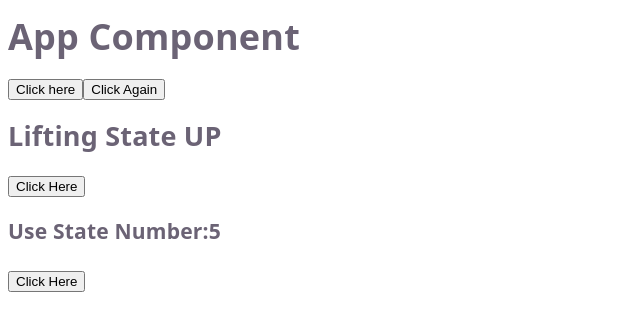
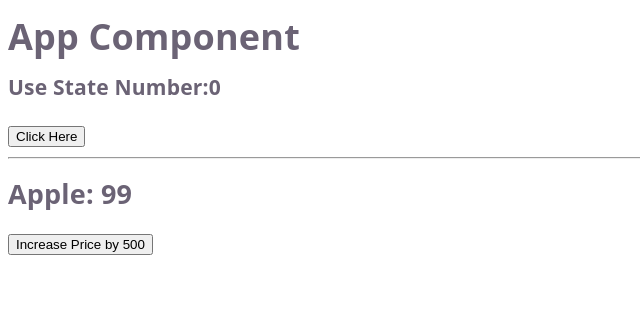
Before and after one commit to rudraksh-codes/ReactDRFProj, a React (Vite) app in the folder my-react-project/: page / in a window 1280 px wide. Shown: the top 330 px of the page, without its empty margins (0-640 px from the left). Built offline with nearby package versions, Linux system fonts and the light colour scheme.

Commit message:
feat: add StockPriceObject UseState

```diff
--- a/my-react-project/src/App.jsx
+++ b/my-react-project/src/App.jsx
@@ -21,8 +21,8 @@ function App() {
       <h1>Learn React</h1>
       <HelloWorld />
       <LearnReact/> */}
-      <LearnEvent />
-      <LearnLiftingSatateUp fun = {getStock}/>
+      {/* <LearnEvent />
+      <LearnLiftingSatateUp fun = {getStock}/>   */}
       <LearnUseState />
 
 
--- a/my-react-project/src/components/LearnUseState.jsx
+++ b/my-react-project/src/components/LearnUseState.jsx
@@ -1,17 +1,29 @@
 import { useState } from "react"
 
 const LearnUseState = () => {
-    const [num, setNum] = useState(5);
+    const [num, setNum] = useState(0);
     console.log(num)
+
+    const [stockPrice, setStockPrice] = useState({"stock": "Apple", "price": 99})
+    console.log(stockPrice)
 
 const handleNum = () => {
     let newNum = num + 1
     setNum(newNum)
 }
+
+    const handlePrice = () => {
+        let newStockPrice = stockPrice.price + 500
+        setStockPrice({...stockPrice, price : newStockPrice})
+    }
   return (
     <>
         <h3>Use State Number:{num}</h3>
         <button onClick={handleNum}>Click Here</button>
+        <br /><hr />
+        <h2>{stockPrice.stock}: {stockPrice.price}</h2>
+        <button onClick={handlePrice}>Increase Price by 500</button>
+
     </>
   )
 }
```
